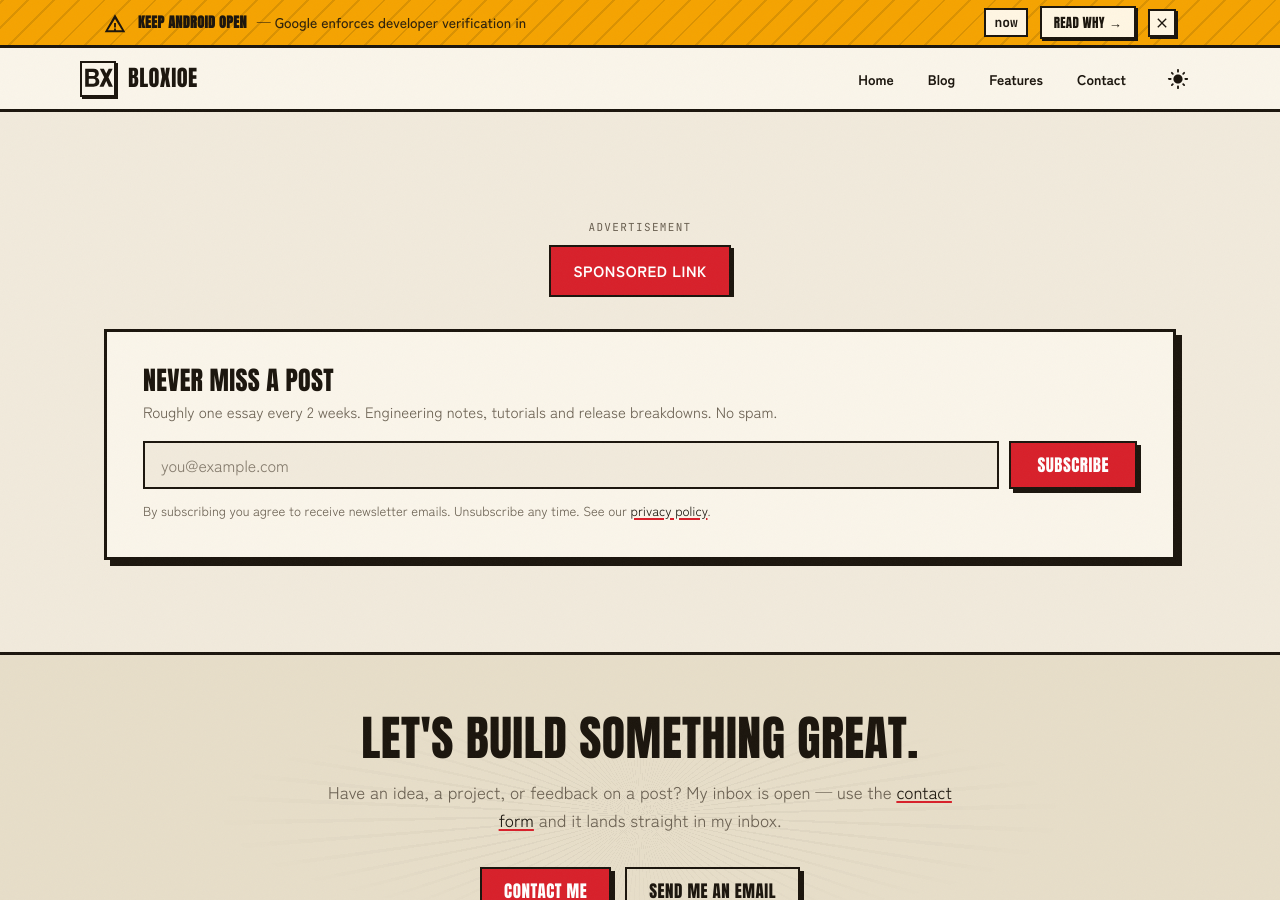
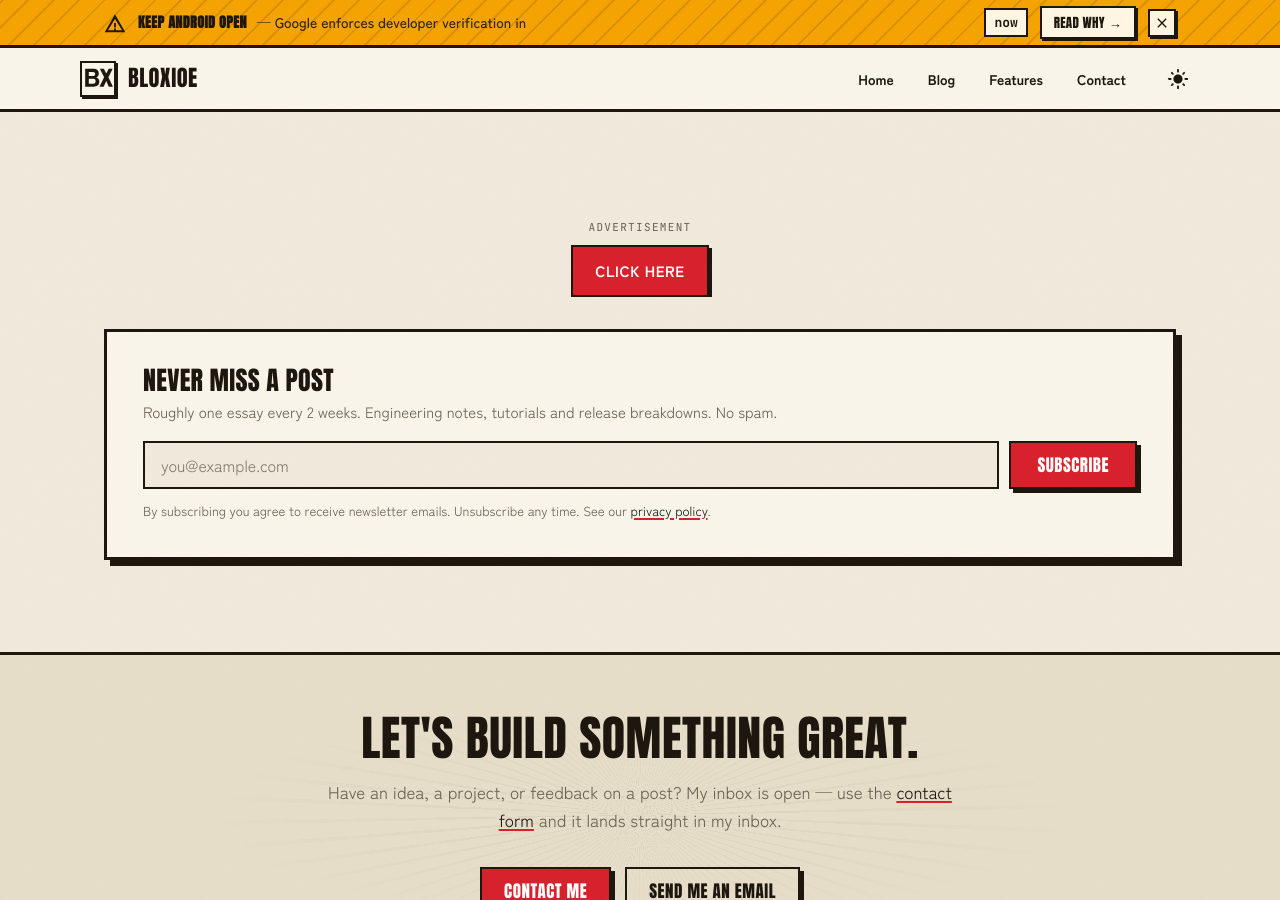
Before and after one commit to Bloxioe/Bloxioe.github.io, a Jekyll site: the page built from index.html, in a window 1280 px wide and 900 px high, scrolled down 3194 px. Built offline with Jekyll 4.4.1, drawn with Linux system fonts in a browser that asks for light colours.

Commit message:
Update Ads “ads_config”

```diff
--- a/_data/ads.yml
+++ b/_data/ads.yml
@@ -41,7 +41,7 @@ units:
     format: smartlink
     code: ""
     url: https://araplhn.org/4/f519c85fcec02806da8619567ecd9785
-    label_text: Sponsored link
+    label_text: Click Here
 placements:
   - slot: site_wide
     units:
```
